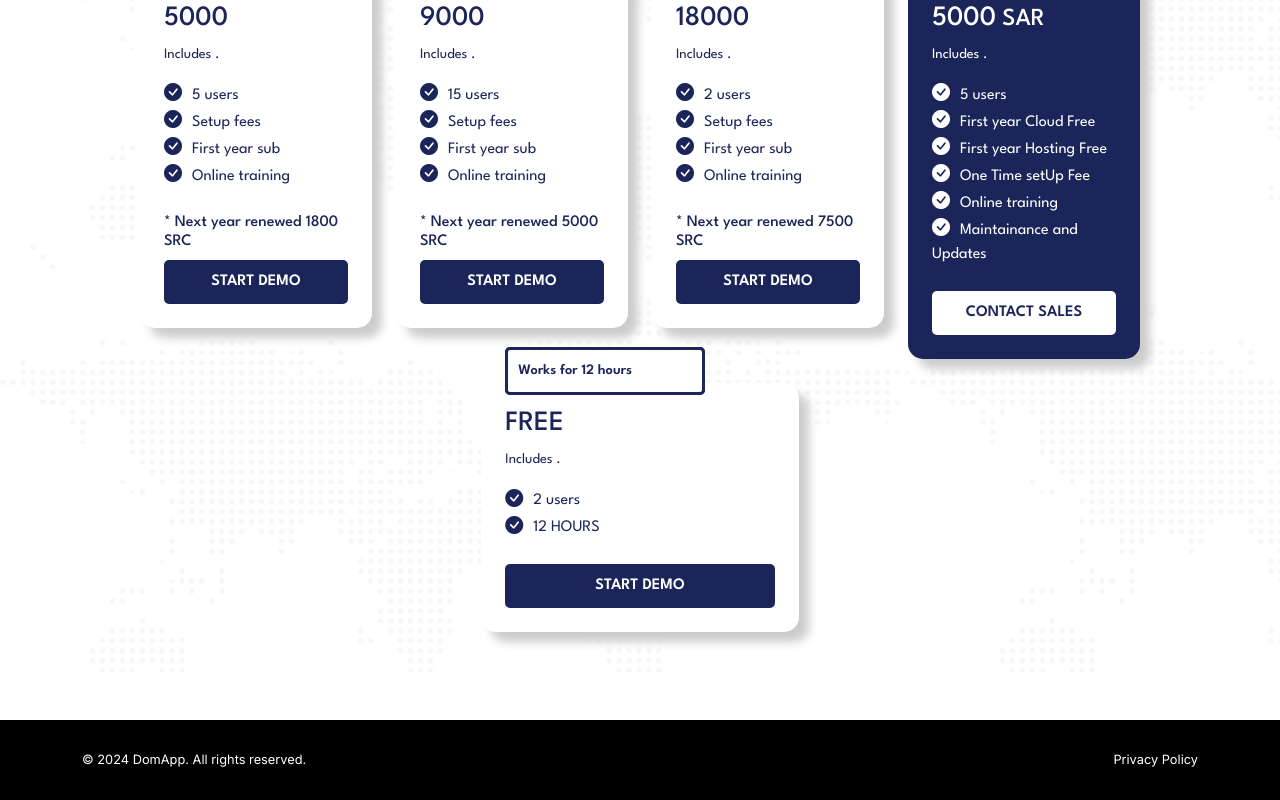
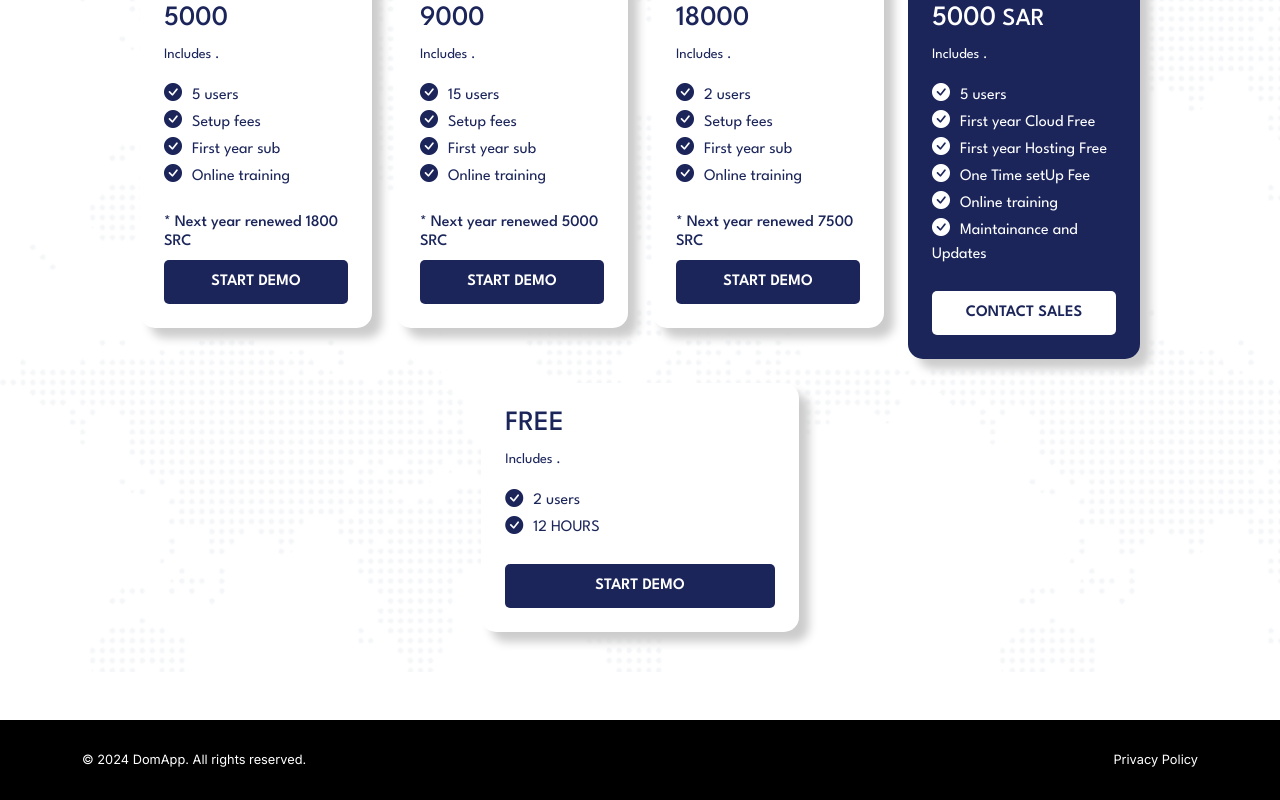
Before and after one commit to domapphubaccount/domapp, a Next.js app: page /erp/pricing in a window 1280 px wide. Shown: the part 586-1386 px from the top of the page. Built offline with nearby package versions, Linux system fonts and the light colour scheme; a web font is replaced by a local one.

Commit message:
remove try demo

```diff
--- a/src/pages_sups/Products/ERP/ERP/Pricing.jsx
+++ b/src/pages_sups/Products/ERP/ERP/Pricing.jsx
@@ -155,9 +155,9 @@ function Monthly({priceIcon}){
                 <Col sm={12} md={4} className='m-auto'>
                     <div className='pricing-container mb-4 pricing-card-3 p-4 py-4 erp erp-demo border-0' style={{borderRadius: '15px',boxShadow:'10px 10px 10px #ccc' , border: "3px solid #1B255A !important"}}>
                         <div className='mb-3 position-relative'>
-                            <p className='demo-erp'>TRY DEMO</p>
+                            {/* <p className='demo-erp'>TRY DEMO</p>
                             <p className='demo-erp'>Works for 12 hours</p>
-
+                             */}
                             <h3>FREE</h3>
                             <p>Includes .</p>
                         </div>
```
